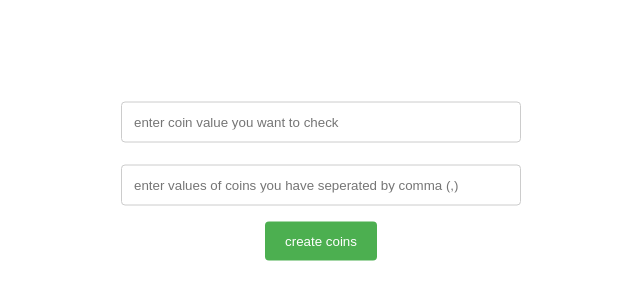
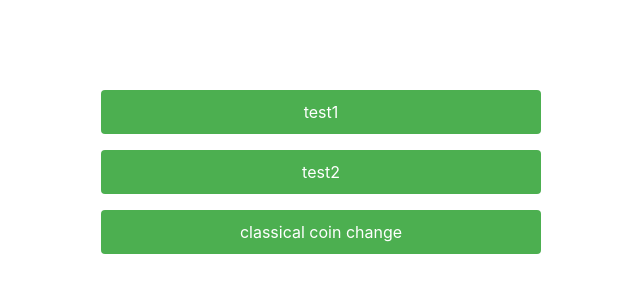
Before and after one commit to yatharthkatyayan/dpvisual, a React (Create React App) app: page / in a window 1280 px wide. Shown: the part 222-522 px from the top of the page, without its empty margins (319-959 px from the left). Built offline with nearby package versions, Linux system fonts and the light colour scheme.

Commit message:
changes made on Sat, Oct 17, 2020  3:39:44 PM

```diff
--- a/src/App.css
+++ b/src/App.css
@@ -50,7 +50,21 @@
   border-radius: 4px;
   cursor: pointer;
 }
-
+:link {
+  text-decoration: none;
+}
+.homepage_button {
+  width: 400px;
+  margin-top: 4px;
+  margin-bottom: 16px;
+  text-decoration: none;
+  background-color: #4caf50;
+  color: white;
+  padding: 12px 20px;
+  border: none;
+  border-radius: 4px;
+  cursor: pointer;
+}
 .input_field_size {
   width: 400px;
   padding: 12px;
--- a/src/coins_grid.jsx
+++ b/src/coins_grid.jsx
@@ -1,6 +1,8 @@
 import React, { Component } from "react";
 import "./App.css";
 import CoinDiv from "./coins";
+import { BrowserRouter as Router, Link, Route, Switch } from "react-router-dom";
+import Home from "./homepage";
 //let total_coins = 10;
 let timeoutArray = [];
 function coinMaker_all(total_coins) {
@@ -112,7 +114,22 @@ class Coins extends Component {
       timeoutArray.push(myvar);
     }
   }
+  /*
+<div className="input_item">
+            <Router>
+              <Route path="/" component={Home} />
 
+              <Link to="/">
+                <button
+                  className="create_coin_button"
+                  //  onClick={() => this.Homepage()}
+                >
+                  HomePage
+                </button>
+              </Link>
+            </Router>
+          </div>
+*/
   setCoin() {
     /*----------------------input 1--------------------------------*/
     let x = document.getElementById("input_number_1").value;
@@ -180,6 +197,9 @@ class Coins extends Component {
         });
       }
     }
+  }
+  Homepage() {
+    this.setState({ coin_taker: <div></div> });
   }
   clearCoins() {
     for (let i = 0; i < timeoutArray.length; i++) {
--- a/src/homepage.jsx
+++ b/src/homepage.jsx
@@ -2,18 +2,34 @@ import React, { Component } from "react";
 import Coins from "./coins_grid";
 import Test1 from "./Test1";
 import Test2 from "./Test2";
-import { BrowserRouter as Router, Route } from "react-router-dom";
+import { Link, BrowserRouter as Router, Route } from "react-router-dom";
 class Home extends Component {
   state = {};
+  test1() {}
   render() {
     return (
-      <Router>
-        <div>
+      <div>
+        <Router>
+          <Route path="/" exact component={Home}>
+            <div className="coin_input">
+              <Link to="/test1">
+                <div className=" homepage_button">test1</div>
+              </Link>
+
+              <Link to="/test2">
+                <div className=" homepage_button">test2</div>
+              </Link>
+
+              <Link to="/coins_grid">
+                <div className=" homepage_button">classical coin change</div>
+              </Link>
+            </div>
+          </Route>
           <Route path="/test1" component={Test1} />
           <Route path="/test2" component={Test2} />
-          <Route path="/" exact component={Coins} />
-        </div>
-      </Router>
+          <Route path="/coins_grid" component={Coins} />
+        </Router>
+      </div>
     );
   }
 }
```
